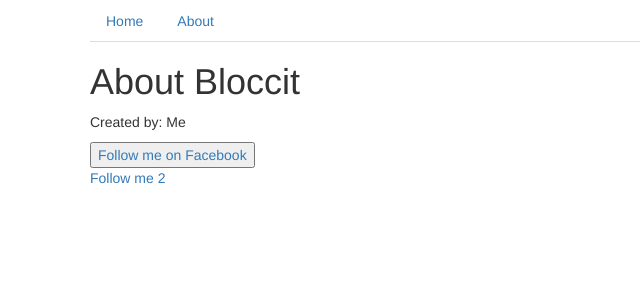
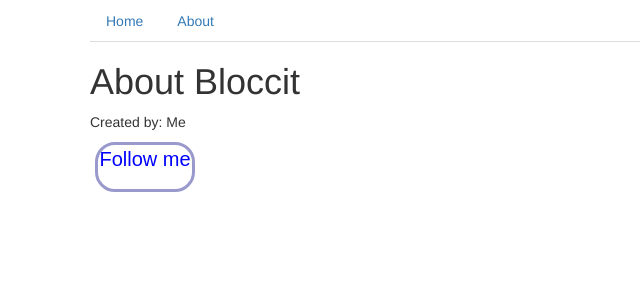
Before and after one commit to felipe-sq/bloccit, a Rails app: page /welcome/about in a window 1280 px wide. Shown: the top 300 px of the page, without its empty margins (0-640 px from the left). Run offline with Rails 7, Linux system fonts and the light colour scheme; style sheets or scripts are compiled from the project's sources; some libraries are stand-ins or nearby versions.

Commit message:
Added original code back to application.scss for assignment-27 branch

```diff
--- a/app/views/welcome/about.html.erb
+++ b/app/views/welcome/about.html.erb
@@ -1,5 +1,3 @@
 <h1>About Bloccit</h1>
 <p>Created by: Me</p>
-<button class="social-btn"><%= link_to "Follow me on Facebook", "https://www.facebook.com/felipelmt" %></button>
-<br>
-<%= link_to "Follow me 2", "https://www.facebook.com/trybloc", class: "social-btn" %>
+<%= link_to "Follow me", "https://www.facebook.com/felipelmt", class: "social-btn" %>
```
Also changed, not shown: app/assets/stylesheets/application.scss (+15 -0 lines).
